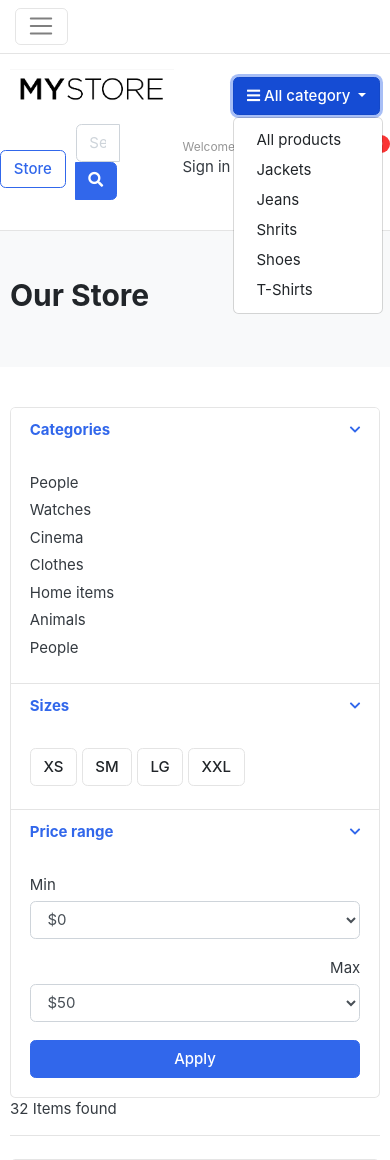
After one commit to ngazic/django-ecommerce, a Django app: page /category/ in a window 390 px wide, after a click on "All category". The commit adds this page. Shown: the top 1160 px of the page. Run offline with Django 3.2, Linux system fonts and the light colour scheme; data comes from the database, SQL or seed files in the repository; both versions use the stored data as it was after the commit; some libraries are stand-ins or nearby versions; some web fonts are replaced.

Commit message:
Added navigation filter by category and store app model

```diff
--- /dev/null
+++ b/category/apps.py
@@ -0,0 +1,6 @@
+from django.apps import AppConfig
+
+
+class CategoryConfig(AppConfig):
+    default_auto_field = 'django.db.models.BigAutoField'
+    name = 'category'
--- /dev/null
+++ b/category/context_processors.py
@@ -0,0 +1,5 @@
+from . models import Category
+
+def menu_links(request):
+    links = Category.objects.all()
+    return {'links': links}
--- /dev/null
+++ b/category/tests.py
@@ -0,0 +1,3 @@
+from django.test import TestCase
+
+# Create your tests here.
--- /dev/null
+++ b/category/views.py
@@ -0,0 +1,3 @@
+from django.shortcuts import render
+
+# Create your views here.
--- a/config/settings.py
+++ b/config/settings.py
@@ -39,7 +39,8 @@ INSTALLED_APPS = [
     'django.contrib.messages',
     'django.contrib.staticfiles',
     'my_store',
-    'accounts'
+    'accounts',
+    'category'
 ]
 
 MIDDLEWARE = [
@@ -65,6 +66,7 @@ TEMPLATES = [
                 'django.template.context_processors.request',
                 'django.contrib.auth.context_processors.auth',
                 'django.contrib.messages.context_processors.messages',
+                'category.context_processors.menu_links'
             ],
         },
     },
--- a/my_store/urls.py
+++ b/my_store/urls.py
@@ -19,4 +19,7 @@ from . import views
 
 urlpatterns = [
     path('', views.home, name='home'),
+    path('category/',views.store, name='store'),
+    path('category/<slug:category_slug>/',views.store, name='products_by_category'),
+    path('category/<slug:category_slug>/<slug:product_slug>/', views.product_detail, name='product_detail'),
 ]
--- a/my_store/views.py
+++ b/my_store/views.py
@@ -1,6 +1,20 @@
 from django.shortcuts import render, HttpResponse
+from .models import Product
 
 # Create your views here.
 
 def home(request):
     return render(request, 'index.html')
+
+
+def store(request, category_slug=None):
+    products = Product.objects.all().filter(is_available=True)
+    if category_slug:
+        print('if condition')
+        products = products.filter(category__slug=category_slug)
+    context = {'products': products}
+    return render(request, 'store/store.html', context)
+
+
+def product_detail(request, category_slug=None, product_slug=None):
+    return render(request, 'index.html')
--- a/templates/includes/header.html
+++ b/templates/includes/header.html
@@ -46,12 +46,10 @@
                             <i class="fa fa-bars"></i> All category
                         </button>
                         <div class="dropdown-menu">
-                            <a class="dropdown-item" href="#">Machinery / Mechanical Parts / Tools </a>
-                            <a class="dropdown-item" href="#">Consumer Electronics / Home Appliances </a>
-                            <a class="dropdown-item" href="#">Auto / Transportation</a>
-                            <a class="dropdown-item" href="#">Apparel / Textiles / Timepieces </a>
-                            <a class="dropdown-item" href="#">Home & Garden / Construction / Lights </a>
-                            <a class="dropdown-item" href="#">Beauty & Personal Care / Health </a>
+                            <a class="dropdown-item" href="{% url 'store' %}">All products</a>
+                            {% for link in links  %}
+                            <a class="dropdown-item" href="{{link.get_url}}">{{link.category_name}} </a>
+                            {% endfor %}
                         </div>
                     </div>
                     <!-- category-wrap.// -->
--- /dev/null
+++ b/templates/store/store.html
@@ -0,0 +1,192 @@
+{% extends 'base.html' %} {% load static %} {% block content %}
+
+<!-- ========================= SECTION PAGETOP ========================= -->
+<section class="section-pagetop bg">
+    <div class="container">
+        <h2 class="title-page">Our Store</h2>
+
+    </div>
+    <!-- container //  -->
+</section>
+<!-- ========================= SECTION INTRO END// ========================= -->
+
+<!-- ========================= SECTION CONTENT ========================= -->
+<section class="section-content padding-y">
+    <div class="container">
+
+        <div class="row">
+            <aside class="col-md-3">
+
+                <div class="card">
+                    <article class="filter-group">
+                        <header class="card-header">
+                            <a href="#" data-toggle="collapse" data-target="#collapse_1" aria-expanded="true" class="">
+                                <i class="icon-control fa fa-chevron-down"></i>
+                                <h6 class="title">Categories</h6>
+                            </a>
+                        </header>
+                        <div class="filter-content collapse show" id="collapse_1" style="">
+                            <div class="card-body">
+
+                                <ul class="list-menu">
+                                    <li><a href="#">People </a></li>
+                                    <li><a href="#">Watches </a></li>
+                                    <li><a href="#">Cinema </a></li>
+                                    <li><a href="#">Clothes </a></li>
+                                    <li><a href="#">Home items </a></li>
+                                    <li><a href="#">Animals</a></li>
+                                    <li><a href="#">People </a></li>
+                                </ul>
+
+                            </div>
+                            <!-- card-body.// -->
+                        </div>
+                    </article>
+                    <!-- filter-group  .// -->
+                    <article class="filter-group">
+                        <header class="card-header">
+                            <a href="#" data-toggle="collapse" data-target="#collapse_4" aria-expanded="true" class="">
+                                <i class="icon-control fa fa-chevron-down"></i>
+                                <h6 class="title">Sizes </h6>
+                            </a>
+                        </header>
+                        <div class="filter-content collapse show" id="collapse_4" style="">
+                            <div class="card-body">
+                                <label class="checkbox-btn">
+                                    <input type="checkbox">
+                                    <span class="btn btn-light"> XS </span>
+                                </label>
+
+                                <label class="checkbox-btn">
+                                    <input type="checkbox">
+                                    <span class="btn btn-light"> SM </span>
+                                </label>
+
+                                <label class="checkbox-btn">
+                                    <input type="checkbox">
+                                    <span class="btn btn-light"> LG </span>
+                                </label>
+
+                                <label class="checkbox-btn">
+                                    <input type="checkbox">
+                                    <span class="btn btn-light"> XXL </span>
+                                </label>
+                            </div>
+                            <!-- card-body.// -->
+                        </div>
+                    </article>
+                    <!-- filter-group .// -->
+
+                    <article class="filter-group">
+                        <header class="card-header">
+                            <a href="#" data-toggle="collapse" data-target="#collapse_3" aria-expanded="true" class="">
+                                <i class="icon-control fa fa-chevron-down"></i>
+                                <h6 class="title">Price range </h6>
+                            </a>
+                        </header>
+                        <div class="filter-content collapse show" id="collapse_3" style="">
+                            <div class="card-body">
+
+                                <div class="form-row">
+                                    <div class="form-group col-md-6">
+                                        <label>Min</label>
+                                        <!-- <input class="form-control" placeholder="$0" type="number"> -->
+                                        <select class="mr-2 form-control">
+                                            <option value="0">$0</option>
+                                            <option value="50">$50</option>
+                                            <option value="100">$100</option>
+                                            <option value="150">$150</option>
+                                            <option value="200">$200</option>
+                                            <option value="500">$500</option>
+                                            <option value="1000">$1000</option>
+                                        </select>
+                                    </div>
+                                    <div class="form-group text-right col-md-6">
+                                        <label>Max</label>
+                                        <select class="mr-2 form-control">
+                                            <option value="50">$50</option>
+                                            <option value="100">$100</option>
+                                            <option value="150">$150</option>
+                                            <option value="200">$200</option>
+                                            <option value="500">$500</option>
+                                            <option value="1000">$1000</option>
+                                            <option value="2000">$2000+</option>
+                                        </select>
+                                    </div>
+                                </div>
+                                <!-- form-row.// -->
+                                <button class="btn btn-block btn-primary">Apply</button>
+                            </div>
+                            <!-- card-body.// -->
+                        </div>
+                    </article>
+                    <!-- filter-group .// -->
+
+                </div>
+                <!-- card.// -->
+
+            </aside>
+            <!-- col.// -->
+            <main class="col-md-9">
+
+                <header class="border-bottom mb-4 pb-3">
+                    <div class="form-inline">
+                        <span class="mr-md-auto">32 Items found </span>
+
+                    </div>
+                </header>
+                <!-- sect-heading -->
+
+                <div class="row">
+
+                    {% for product in products %}
+                    <div class="col-md-4">
+                        <figure class="card card-product-grid">
+                            <div class="img-wrap">
+
+                                <a href="{{ product.get_url }}">
+                                    <img src="{{ product.images.url }}">
+                                </a>
+
+                            </div>
+                            <!-- img-wrap.// -->
+                            <figcaption class="info-wrap">
+                                <div class="fix-height">
+                                    <a href="{{ product.get_url }}" class="title">{{ product.product_name}}</a>
+                                    <div class="price-wrap mt-2">
+                                        <span class="price">${{ product.price }}</span>
+                                    </div>
+                                    <!-- price-wrap.// -->
+                                </div>
+                                <a href="{{ product.get_url }}" class="btn btn-block btn-success">Added to cart </a>
+																<a href="{{ product.get_url }}" class="btn btn-block btn-primary">Added to cart </a>
+                            </figcaption>
+                        </figure>
+                    </div>
+                    {% endfor %}
+                    <!-- col.// -->
+                </div>
+                <!-- row end.// -->
+
+
+                <nav class="mt-4" aria-label="Page navigation sample">
+                    <ul class="pagination">
+                        <li class="page-item disabled"><a class="page-link" href="#">Previous</a></li>
+                        <li class="page-item active"><a class="page-link" href="#">1</a></li>
+                        <li class="page-item"><a class="page-link" href="#">2</a></li>
+                        <li class="page-item"><a class="page-link" href="#">3</a></li>
+                        <li class="page-item"><a class="page-link" href="#">Next</a></li>
+                    </ul>
+                </nav>
+
+            </main>
+            <!-- col.// -->
+
+        </div>
+
+    </div>
+    <!-- container .//  -->
+</section>
+<!-- ========================= SECTION CONTENT END// ========================= -->
+
+{% endblock %}
```
Also changed, not shown: category/admin.py (added, +12 -0 lines), category/models.py (added, +20 -0 lines), my_store/admin.py (+10 -0 lines), my_store/models.py (+34 -0 lines), category/__init__.py (added), category/migrations/0001_initial.py (added), category/migrations/__init__.py (added), db.sqlite3, my_store/migrations/0001_initial.py (added).
